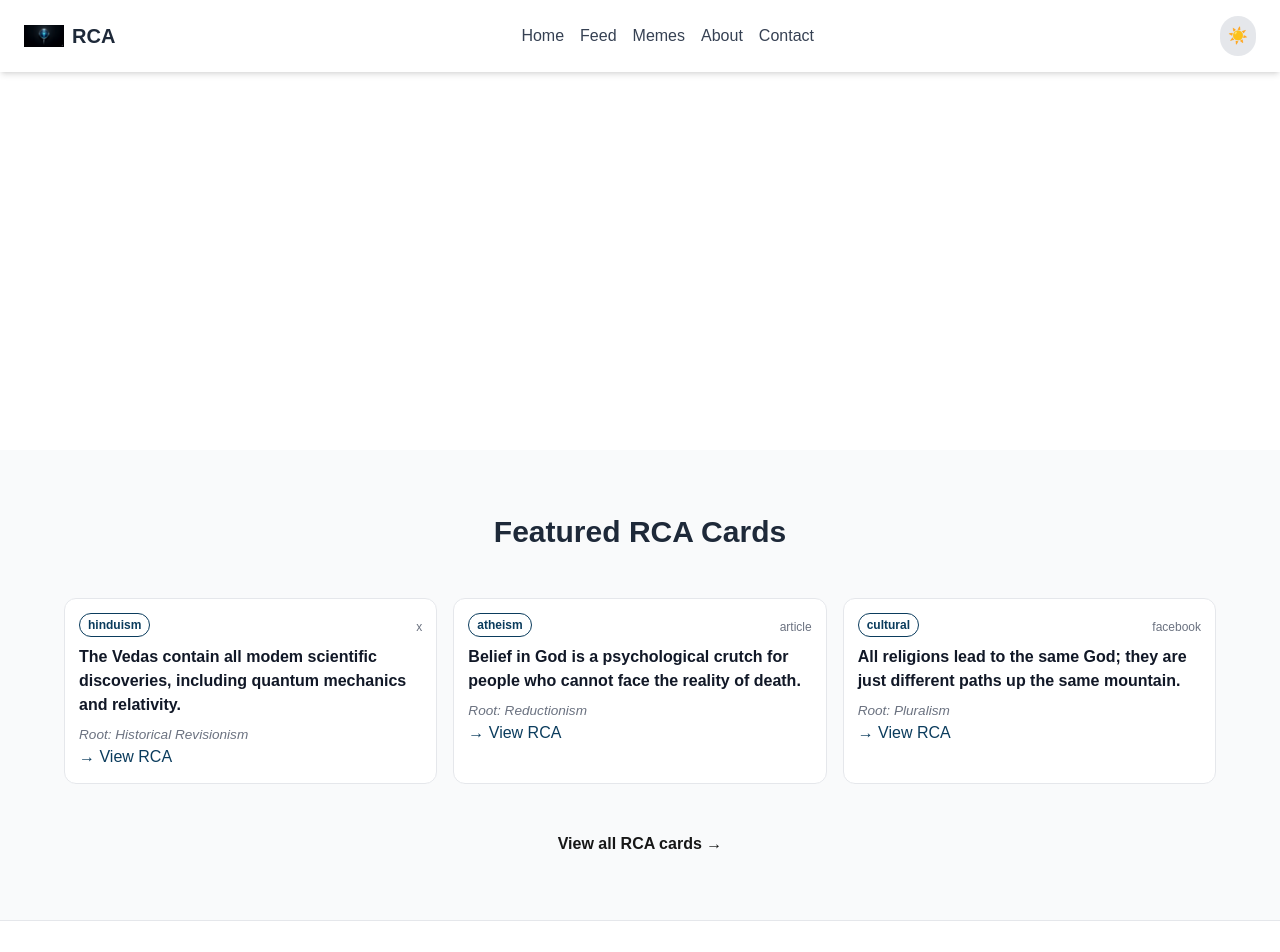
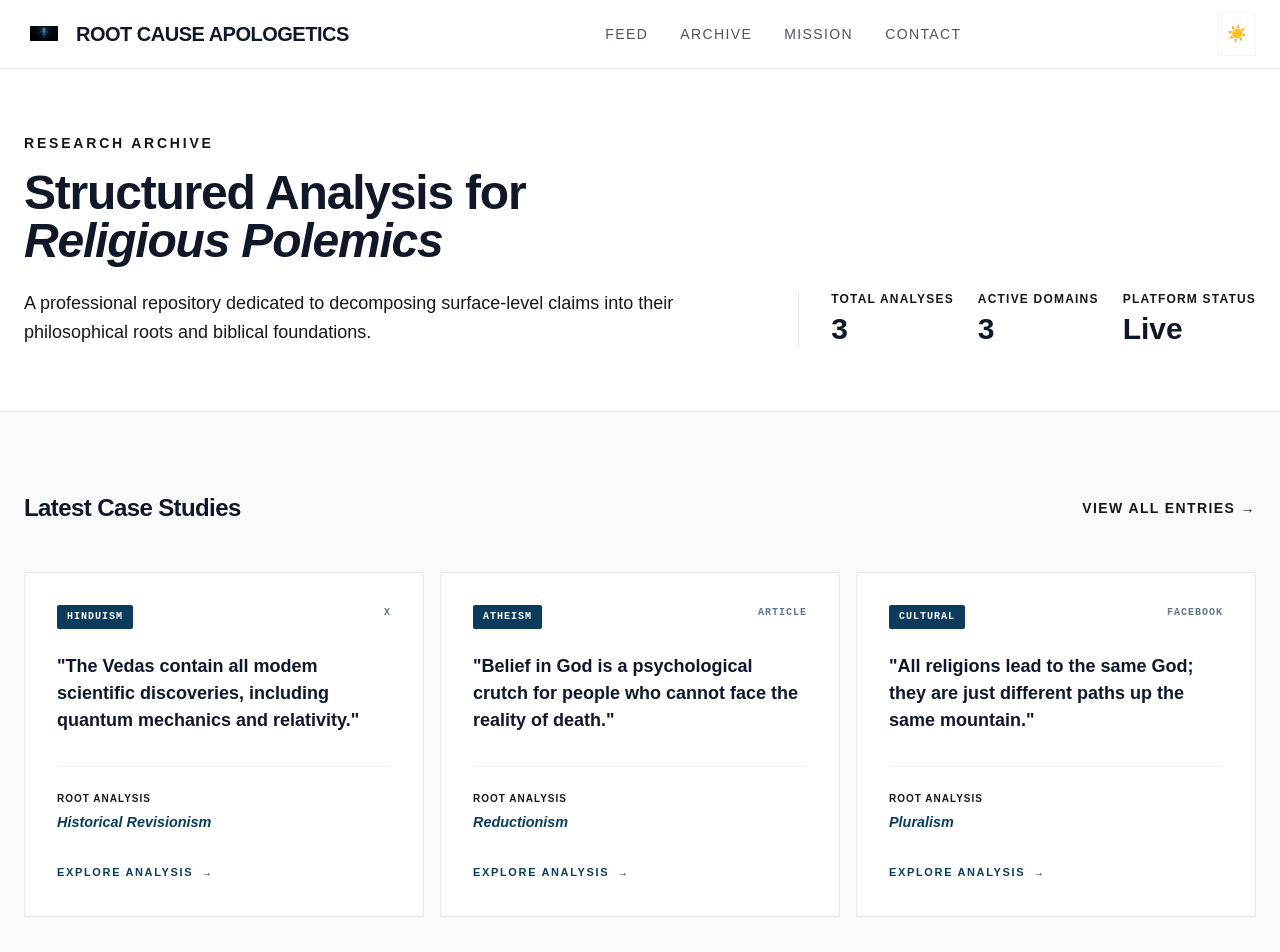
Before and after one commit to rootcauseapologetics-arch/website, a Next.js app: page / in a window 1280 px wide. Shown: the top 952 px of the page. Built offline with nearby package versions, Linux system fonts and the light colour scheme.

Commit message:
UI Redesign: Professional Analysis Dashboard with sharp corners (4px) and breathable whitespace

```diff
--- a/src/app/page.tsx
+++ b/src/app/page.tsx
@@ -3,60 +3,94 @@ import { getRCAEntries } from '@/lib/data';
 import Card from '@/components/Card';
 
 export default function Home() {
-  const featured = getRCAEntries().slice(0, 3);
+  const allEntries = getRCAEntries();
+  const featured = allEntries.slice(0, 3);
+  const stats = [
+    { label: 'Total Analyses', value: allEntries.length },
+    { label: 'Active Domains', value: [...new Set(allEntries.map(e => e.tag))].length },
+    { label: 'Platform Status', value: 'Live' },
+  ];
 
   return (
-    <div className="flex flex-col min-h-screen">
-      {/* Hero Section */}
-      <section className="bg-primary text-white py-20 px-6 text-center">
-        <div className="max-w-4xl mx-auto">
-          <h1 className="text-5xl font-bold mb-6">Root Cause Apologetics</h1>
-          <p className="text-xl mb-10 opacity-90">
-            Analyzing religious polemics at their source.
-            Structured analysis for a deeper understanding of cultural narratives
-            and biblical responses.
-          </p>
-          <div className="flex justify-center gap-4">
-            <Link
-              href="/feed"
-              className="bg-white text-primary px-8 py-3 rounded-full font-semibold hover:bg-gray-100 transition"
-            >
-              Explore Feed
-            </Link>
-            <Link
-              href="/about"
-              className="border border-white px-8 py-3 rounded-full font-semibold hover:bg-white/10 transition"
-            >
-              Our Mission
-            </Link>
+    <div className="flex flex-col min-h-screen bg-gray-50 dark:bg-gray-950 font-sans">
+      {/* Dashboard Header */}
+      <section className="bg-white dark:bg-gray-900 border-b border-gray-200 dark:border-gray-800 py-16 px-6">
+        <div className="max-w-[1440px] mx-auto">
+          <div className="flex flex-col md:flex-row justify-between items-start md:items-end gap-8">
+            <div className="max-w-3xl">
+              <h1 className="text-sm font-bold tracking-[0.2em] text-secondary uppercase mb-4">
+                Research Archive
+              </h1>
+              <h2 className="text-4xl md:text-5xl font-bold text-gray-900 dark:text-gray-100 mb-6 tracking-tight">
+                Structured Analysis for <br />
+                <span className="text-primary italic">Religious Polemics</span>
+              </h2>
+              <p className="text-lg text-muted max-w-2xl leading-relaxed">
+                A professional repository dedicated to decomposing surface-level claims
+                into their philosophical roots and biblical foundations.
+              </p>
+            </div>
+            <div className="flex gap-6 border-l border-gray-200 dark:border-gray-800 pl-8">
+              {stats.map((stat) => (
+                <div key={stat.label}>
+                  <p className="text-xs font-bold text-muted uppercase tracking-widest mb-1">{stat.label}</p>
+                  <p className="text-3xl font-bold text-gray-900 dark:text-gray-100">{stat.value}</p>
+                </div>
+              ))}
+            </div>
           </div>
         </div>
       </section>
 
-      {/* Featured Section */}
-      <section className="py-16 px-6 bg-gray-50 dark:bg-gray-900">
-        <div className="max-w-6xl mx-auto">
-          <h2 className="text-3xl font-bold mb-12 text-center text-gray-800 dark:text-gray-100">
-            Featured RCA Cards
-          </h2>
+      {/* Main Analysis Grid */}
+      <main className="flex-grow py-20 px-6">
+        <div className="max-w-[1440px] mx-auto">
+          <div className="flex items-center justify-between mb-12">
+            <h3 className="text-2xl font-bold tracking-tight text-gray-900 dark:text-gray-100">
+              Latest Case Studies
+            </h3>
+            <Link href="/feed" className="text-sm font-bold text-primary uppercase tracking-widest hover:underline">
+              View All Entries →
+            </Link>
+          </div>
+
           <div className="grid-feed">
             {featured.map((entry) => (
               <Card key={entry.id} {...entry} />
             ))}
           </div>
-          <div className="text-center mt-12">
-            <Link href="/feed" className="text-primary font-semibold hover:underline">
-              View all RCA cards →
+
+          {/* Mission Callout */}
+          <div className="mt-24 bg-primary text-white p-12 rounded-[2px] flex flex-col md:flex-row items-center justify-between gap-8 border-l-[12px] border-highlight">
+            <div className="max-w-2xl">
+              <h4 className="text-2xl font-bold mb-4">Our Methodology</h4>
+              <p className="text-lg opacity-80 leading-relaxed">
+                We don't just answer arguments; we map them. Our Root Cause Analysis
+                identifies the core assumptions behind cultural narratives, providing
+                a structured biblical framework for response.
+              </p>
+            </div>
+            <Link
+              href="/about"
+              className="bg-highlight text-primary px-10 py-4 font-bold uppercase tracking-widest hover:bg-white transition-colors"
+            >
+              Learn More
             </Link>
           </div>
         </div>
-      </section>
+      </main>
 
-      {/* Footer */}
-      <footer className="py-10 border-t border-gray-200 dark:border-gray-800 text-center">
-        <p className="text-gray-500 text-sm">
-          © {new Date().getFullYear()} Root Cause Apologetics. All rights reserved.
-        </p>
+      {/* Simplified Footer */}
+      <footer className="py-12 border-t border-gray-200 dark:border-gray-800 bg-white dark:bg-gray-900 px-6">
+        <div className="max-w-[1440px] mx-auto flex flex-col md:flex-row justify-between items-center gap-6">
+          <p className="text-muted text-sm font-medium">
+            © {new Date().getFullYear()} ROOT CAUSE APOLOGETICS. ANALYTICAL REPOSITORY.
+          </p>
+          <div className="flex gap-8">
+            <Link href="/legal" className="text-xs font-bold uppercase tracking-widest text-muted hover:text-primary transition-colors">Privacy</Link>
+            <Link href="/legal" className="text-xs font-bold uppercase tracking-widest text-muted hover:text-primary transition-colors">Terms</Link>
+          </div>
+        </div>
       </footer>
     </div>
   );
--- a/src/components/Card.tsx
+++ b/src/components/Card.tsx
@@ -14,14 +14,24 @@ interface RCAProps {
 const Card = ({ id, source_type, source_url, tag, claim, root_issue }: RCAProps) => {
   const truncatedClaim = claim.length > 120 ? claim.slice(0, 117) + '...' : claim;
   return (
-    <div className="card">
-      <div className="flex justify-between items-center">
-        <span className="tag">{tag}</span>
-        <span className="source">{source_type}</span>
+    <div className="card-system group">
+      <div className="flex justify-between items-start mb-6">
+        <span className="badge-system">{tag}</span>
+        <span className="source-system">{source_type}</span>
       </div>
-      <p className="claim">{truncatedClaim}</p>
-      <p className="root">Root: {root_issue}</p>
-      <Link href={`/rca/${id}`} className="cta">→ View RCA</Link>
+      <div className="flex-grow">
+        <p className="claim-system">"{truncatedClaim}"</p>
+      </div>
+      <div className="mt-8 pt-6 border-t border-gray-100 dark:border-gray-800">
+        <div className="flex flex-col gap-1 mb-6">
+          <span className="text-[10px] font-bold text-muted uppercase tracking-widest">Root Analysis</span>
+          <p className="root-system">{root_issue}</p>
+        </div>
+        <Link href={`/rca/${id}`} className="cta-system">
+          <span>Explore Analysis</span>
+          <span className="ml-2 group-hover:translate-x-1 transition-transform">→</span>
+        </Link>
+      </div>
     </div>
   );
 };
--- a/src/components/Detail.tsx
+++ b/src/components/Detail.tsx
@@ -13,47 +13,71 @@ interface DetailProps {
   biblical_response: string;
 }
 
-const Detail = ({ claim, root_issue, analysis, biblical_response, tag, source_type }: DetailProps) => {
+const Detail = ({ claim, root_issue, analysis, biblical_response, tag, source_type, source_url }: DetailProps) => {
   return (
-    <div className="max-w-3xl mx-auto p-6 bg-white dark:bg-gray-800 rounded-2xl shadow-sm border border-gray-200 dark:border-gray-700 my-8">
-      <div className="flex justify-between items-center mb-6">
-        <Link href="/feed" className="text-sm font-medium text-primary hover:underline flex items-center gap-1">
-          ← Back to Feed
+    <div className="max-w-[1440px] mx-auto p-6 md:p-12">
+      <div className="mb-12">
+        <Link href="/feed" className="text-xs font-bold text-primary uppercase tracking-[0.2em] hover:underline flex items-center gap-2">
+          ← Return to Archive
         </Link>
-        <div className="flex gap-2">
-          <span className="tag">{tag}</span>
-          <span className="source uppercase tracking-wider">{source_type}</span>
-        </div>
       </div>
 
-      <section className="mb-8">
-        <h1 className="text-3xl font-bold text-gray-900 dark:text-gray-100 leading-tight">
+      <div className="grid grid-cols-1 lg:grid-cols-12 gap-16">
+        {/* Main Content Area */}
+        <div className="lg:col-span-8">
+          <section className="mb-12">
+            <h1 className="text-4xl md:text-5xl font-extrabold text-gray-900 dark:text-gray-100 leading-[1.2] tracking-tight">
               "{claim}"
             </h1>
           </section>
 
-      <div className="mb-8 p-4 bg-gray-50 dark:bg-gray-700 rounded-lg border-l-4 border-primary">
-        <p className="text-xs font-bold text-primary dark:text-cyan-400 uppercase tracking-widest mb-1">Root Issue</p>
-        <p className="text-lg font-medium text-gray-800 dark:text-gray-200">{root_issue}</p>
+          <section className="mb-16">
+            <div className="flex items-center gap-4 mb-6">
+              <div className="h-px bg-gray-200 dark:bg-gray-800 flex-grow"></div>
+              <h2 className="text-xs font-bold text-muted uppercase tracking-[0.3em] whitespace-nowrap">Technical Analysis</h2>
+              <div className="h-px bg-gray-200 dark:bg-gray-800 flex-grow"></div>
             </div>
-
-      <section className="mb-10 text-gray-700 dark:text-gray-300 leading-relaxed">
-        <h2 className="text-xl font-bold mb-3 text-gray-900 dark:text-gray-100">Analysis</h2>
+            <div className="prose prose-lg dark:prose-invert max-w-none text-gray-700 dark:text-gray-300 leading-relaxed space-y-6">
               <p className="whitespace-pre-wrap">{analysis}</p>
+            </div>
           </section>
 
-      <section className="mb-10 p-6 rounded-xl border border-highlight/30" style={{ backgroundColor: 'rgba(242, 201, 76, 0.05)' }}>
-        <h2 className="text-xl font-bold mb-3" style={{ color: 'var(--color-highlight)' }}>Biblical Response</h2>
-        <p className="text-gray-800 dark:text-gray-200 leading-relaxed italic border-l-2 border-highlight pl-4">
+          <section className="p-8 md:p-12 bg-white dark:bg-gray-900 border-[1px] border-highlight shadow-[8px_8px_0px_0px_rgba(242,201,76,1)] dark:shadow-[8px_8px_0px_0px_rgba(242,201,76,0.5)]">
+            <h2 className="text-xs font-extrabold mb-6 uppercase tracking-[0.4em]" style={{ color: 'var(--color-highlight)' }}>
+              Biblical Foundation
+            </h2>
+            <p className="text-xl md:text-2xl font-bold text-gray-900 dark:text-gray-100 italic leading-relaxed">
               {biblical_response}
             </p>
           </section>
+        </div>
 
-      <div className="pt-6 border-t border-gray-100 dark:border-gray-700 flex flex-wrap gap-4 items-center justify-between">
+        {/* Sidebar Metadata */}
+        <aside className="lg:col-span-4 space-y-12">
+          <div className="p-8 bg-primary text-white rounded-[2px]">
+            <p className="text-[10px] font-bold opacity-60 uppercase tracking-widest mb-2">Primary Diagnosis</p>
+            <h3 className="text-2xl font-bold leading-tight">{root_issue}</h3>
+          </div>
+
+          <div className="space-y-8 border-l border-gray-100 dark:border-gray-800 pl-8">
+            <div>
+              <p className="text-[10px] font-bold text-muted uppercase tracking-widest mb-2">Domain</p>
+              <span className="badge-system">{tag}</span>
+            </div>
+            <div>
+              <p className="text-[10px] font-bold text-muted uppercase tracking-widest mb-2">Original Source</p>
+              <div className="flex flex-col gap-1">
+                <span className="text-sm font-bold text-gray-900 dark:text-gray-100 uppercase tracking-wide">{source_type}</span>
+                <a href={source_url} target="_blank" rel="noopener noreferrer" className="text-xs text-primary dark:text-cyan-400 hover:underline break-all uppercase">
+                  View Source Connection ↗
+                </a>
+              </div>
+            </div>
+            <div className="pt-8">
               <ShareButton />
-        <div className="flex gap-4">
-           {/* Future: Copy Link / Open Full placeholders */}
             </div>
+          </div>
+        </aside>
       </div>
     </div>
   );
--- a/src/components/NavBar.tsx
+++ b/src/components/NavBar.tsx
@@ -24,25 +24,32 @@ const NavBar = () => {
   }, [dark]);
 
   return (
-    <header className="flex items-center justify-between px-6 py-4 bg-white dark:bg-gray-800 shadow-md">
-      <Link href="/" className="flex items-center gap-2">
-        <Image src="/logo.png" alt="RCA Logo" width={40} height={40} priority />
-        <span className="text-xl font-semibold text-gray-800 dark:text-gray-100">RCA</span>
+    <header className="sticky top-0 z-50 w-full border-b border-gray-200 dark:border-gray-800 bg-white/80 dark:bg-gray-900/80 backdrop-blur-md px-6 py-3">
+      <div className="max-w-[1440px] mx-auto flex items-center justify-between">
+        <Link href="/" className="flex items-center gap-3 group">
+          <div className="bg-primary p-1.5 rounded-[2px]">
+            <Image src="/logo.png" alt="RCA Logo" width={28} height={28} priority />
+          </div>
+          <span className="text-xl font-bold tracking-tight text-gray-900 dark:text-gray-100 uppercase">
+            Root Cause <span className="text-secondary">Apologetics</span>
+          </span>
         </Link>
-      <nav className="flex gap-4">
-        <Link href="/" className="text-gray-700 dark:text-gray-200 hover:underline">Home</Link>
-        <Link href="/feed" className="text-gray-700 dark:text-gray-200 hover:underline">Feed</Link>
-        <Link href="/meme" className="text-gray-700 dark:text-gray-200 hover:underline">Memes</Link>
-        <Link href="/about" className="text-gray-700 dark:text-gray-200 hover:underline">About</Link>
-        <Link href="/contact" className="text-gray-700 dark:text-gray-200 hover:underline">Contact</Link>
+        <nav className="hidden md:flex gap-8">
+          <Link href="/feed" className="text-sm font-medium uppercase tracking-[0.1em] text-gray-600 dark:text-gray-400 hover:text-primary dark:hover:text-cyan-400 transition-colors">Feed</Link>
+          <Link href="/meme" className="text-sm font-medium uppercase tracking-[0.1em] text-gray-600 dark:text-gray-400 hover:text-primary dark:hover:text-cyan-400 transition-colors">Archive</Link>
+          <Link href="/about" className="text-sm font-medium uppercase tracking-[0.1em] text-gray-600 dark:text-gray-400 hover:text-primary dark:hover:text-cyan-400 transition-colors">Mission</Link>
+          <Link href="/contact" className="text-sm font-medium uppercase tracking-[0.1em] text-gray-600 dark:text-gray-400 hover:text-primary dark:hover:text-cyan-400 transition-colors">Contact</Link>
         </nav>
+        <div className="flex items-center gap-4">
           <button
             onClick={() => setDark(!dark)}
-        className="p-2 rounded-full bg-gray-200 dark:bg-gray-700 transition-colors"
+            className="p-2 border border-gray-100 dark:border-gray-800 hover:bg-gray-50 dark:hover:bg-gray-800 transition-colors"
             aria-label="Toggle dark mode"
           >
             {dark ? '🌙' : '☀️'}
           </button>
+        </div>
+      </div>
     </header>
   );
 };
--- a/src/styles/card.css
+++ b/src/styles/card.css
@@ -1,49 +1,70 @@
 /* src/styles/card.css */
-.card {
+.card-system {
   background: var(--color-card-bg);
-  border: 1px solid #e5e7eb;
-  border-radius: 12px;
-  padding: 14px;
-  transition: transform 0.2s ease, box-shadow 0.2s ease;
-  backdrop-filter: blur(4px);
+  border: 1px solid var(--color-border);
+  border-radius: var(--radius-sm);
+  padding: 32px;
+  transition: all 0.3s cubic-bezier(0.4, 0, 0.2, 1);
+  display: flex;
+  flex-direction: column;
+  height: 100%;
 }
 
-.card:hover {
-  transform: translateY(-4px);
-  box-shadow: 0 8px 16px rgba(0,0,0,0.1);
+.card-system:hover {
+  border-color: var(--color-primary);
+  box-shadow: 0 12px 24px -10px rgba(11, 60, 93, 0.1);
+  transform: translateY(-2px);
 }
 
-.tag {
+.badge-system {
   display: inline-block;
-  padding: 2px 8px;
-  border-radius: 9999px;
-  font-size: 0.75rem;
-  font-weight: 600;
-  border: 1px solid var(--color-primary);
-  color: var(--color-primary);
+  padding: 4px 10px;
+  font-family: var(--font-mono);
+  font-size: 10px;
+  font-weight: 700;
+  text-transform: uppercase;
+  letter-spacing: 0.1em;
+  background: var(--color-primary);
+  color: white;
+  border-radius: var(--radius-sm);
 }
 
-.source {
-  font-size: 0.75rem;
+.source-system {
+  font-family: var(--font-mono);
+  font-size: 10px;
+  font-weight: 600;
   color: var(--color-muted);
-  margin-top: 4px;
+  text-transform: uppercase;
+  letter-spacing: 0.1em;
 }
 
-.claim {
-  font-weight: 600;
-  margin: 8px 0;
+.claim-system {
+  font-size: 1.125rem;
+  font-weight: 700;
+  line-height: 1.5;
   color: var(--color-text);
+  margin: 0;
 }
 
-.root {
-  font-size: 0.85rem;
-  color: var(--color-muted);
+.root-system {
+  font-size: 0.9rem;
+  font-weight: 600;
+  color: var(--color-primary);
   font-style: italic;
+  margin: 0;
 }
 
-.cta {
+.cta-system {
+  display: inline-flex;
+  align-items: center;
+  font-size: 11px;
+  font-weight: 800;
   color: var(--color-primary);
+  text-transform: uppercase;
+  letter-spacing: 0.15em;
   cursor: pointer;
-  font-weight: 500;
-  margin-top: 8px;
 }
+
+.cta-system:hover {
+  color: var(--color-secondary);
+}
--- a/src/styles/design.css
+++ b/src/styles/design.css
@@ -1,26 +1,32 @@
-/* src/styles/design.css */
 :root {
-  --color-primary: #0B3C5D; /* Deep Blue */
-  --color-secondary: #00B7C4; /* Cyan accent */
-  --color-highlight: #F2C94C; /* Gold */
-  --color-bg: #f5f5f5;
-  --color-card-bg: #ffffff;
-  --color-text: #111827;
-  --color-muted: #6b7280;
-  --font-family: 'Inter', sans-serif;
+  --color-primary: #0B3C5D; /* Deep Blue - Professional, Trustworthy */
+  --color-secondary: #00B7C4; /* Cyan - Accent/Highlight */
+  --color-highlight: #F2C94C; /* Gold - Key takeaways/Biblical Response */
+  --color-bg: #FFFFFF;
+  --color-card-bg: #FFFFFF;
+  --color-text: #0F172A; /* Slate 900 */
+  --color-muted: #64748B; /* Slate 500 */
+  --color-border: #E2E8F0; /* Slate 200 */
+  --radius-sm: 2px;
+  --radius-md: 4px;
+  --font-sans: 'Inter', ui-sans-serif, system-ui, -apple-system, sans-serif;
+  --font-mono: 'JetBrains Mono', 'Fira Code', monospace;
+  --max-width: 1200px;
 }
 
 html {
-  font-family: var(--font-family);
+  font-family: var(--font-sans);
   background-color: var(--color-bg);
   color: var(--color-text);
+  line-height: 1.6;
 }
 
 body.dark {
-  --color-bg: #111827;
-  --color-card-bg: #1f2937;
-  --color-text: #f9fafb;
-  --color-muted: #9ca3af;
+  --color-bg: #0F172A;
+  --color-card-bg: #1E293B;
+  --color-text: #F1F5F9;
+  --color-muted: #94A3B8;
+  --color-border: #334155;
 }
 
 /* Utility classes */
```
Lines whose indentation alone changed are shown as unchanged.
